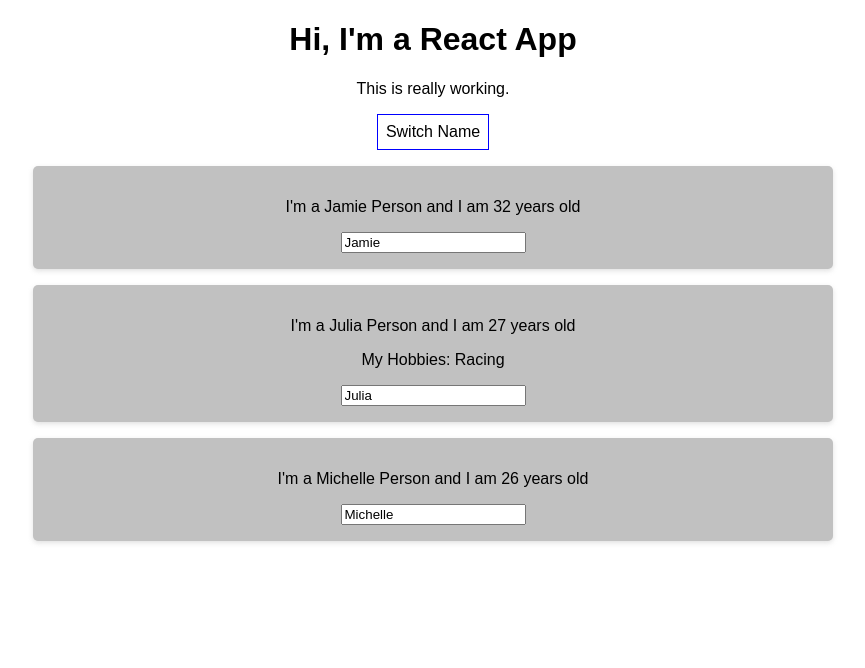
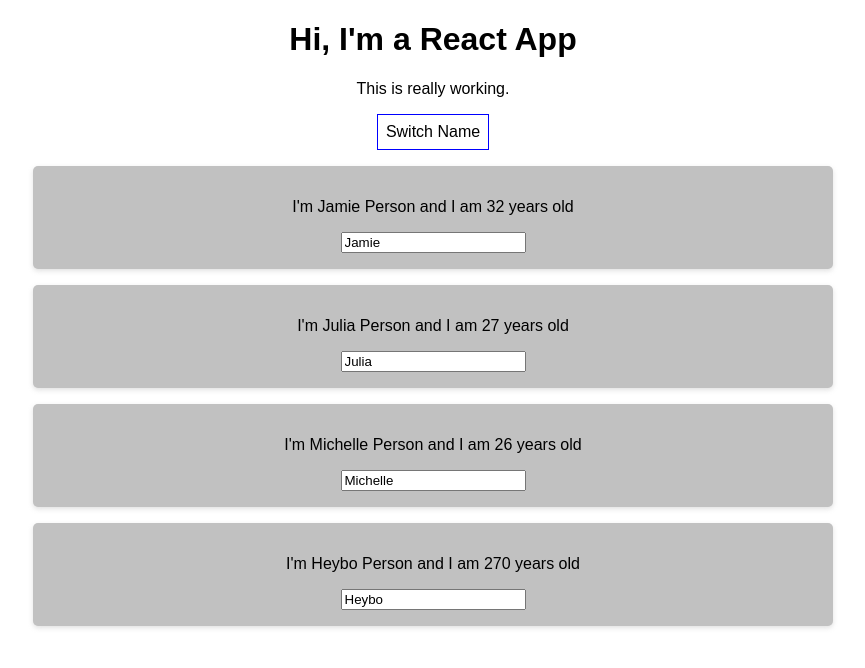
Before and after one commit to jamiev03/React-Playground, a React (Create React App) app in the folder react-complete-guide/: page / in a window 1280 px wide. Both pictures are taken after a click on the button "Switch Name". Shown: the top 668 px of the page, without its empty margins (207-1072 px from the left). Built offline with nearby package versions, Linux system fonts and the light colour scheme.

Commit message:
introduce deleting of a component, using map to interate over the array and give a new array outputing JSX.

```diff
--- a/react-complete-guide/src/App.js
+++ b/react-complete-guide/src/App.js
@@ -7,22 +7,11 @@ class App extends Component {
   persons: [
     { name: 'Jamie', age: 32},
     { name: 'Julia', age: 27},
-    { name: 'Michelle', age: 26}
+    { name: 'Michelle', age: 26},
+    { name: 'Heybo', age: 270}
   ],
   showPersons: false
 }
-
-switchNameHandler = (newName) => {
-  // console.log('Was clicked!');
-  //DON'T DO THIS- this.state.persons[0].name = 'Jacob';
-  this.setState( {
-    persons: [
-      { name: newName, age: 23},
-      { name: 'Julia', age: 27},
-      { name: 'Michelle', age: 20}
-    ]
-  })
-};
 
 nameChangedHandler = (event) => {
   this.setState( {
@@ -32,6 +21,13 @@ nameChangedHandler = (event) => {
       { name: 'Michelle', age: 20}
     ]
   })
+}
+
+deletePersonHandler = (personIndex) => {
+  // const persons = this.state.persons.slice();
+  const persons = [...this.state.persons];
+  persons.splice(personIndex, 1);
+  this.setState({persons: persons});
 }
 
 togglePersonHandler = () => {
@@ -53,17 +49,12 @@ render() {
   if (this.state.showPersons) {//boolean statement- is either true or false
     persons = (
       <div>
-          <Person
-            name={this.state.persons[0].name}
-            age={this.state.persons[0].age} />
-          <Person
-            name={this.state.persons[1].name}
-            age={this.state.persons[1].age}
-            clicky={this.switchNameHandler.bind(this, 'JAcob')}
-            inputChanged={this.nameChangedHandler}>My Hobbies: Racing</Person>
-          <Person
-            name={this.state.persons[2].name}
-            age={this.state.persons[2].age}/>
+        {this.state.persons.map((person, index) => {
+          return <Person
+            clicky={() => this.deletePersonHandler(index)}
+            name={person.name}
+            age={person.age} />
+        })}
       </div>
     )
   }
--- a/react-complete-guide/src/Person/Person.js
+++ b/react-complete-guide/src/Person/Person.js
@@ -7,7 +7,7 @@ import './Person.css'
 const person = props => {
 return (
     <div className="Person">
-        <p onClick={props.clicky}>I'm a {props.name} Person and I am {props.age} years old</p>
+        <p onClick={props.clicky}>I'm {props.name} Person and I am {props.age} years old</p>
         <p>{props.children}</p>
         <input type="text" onChange={props.inputChanged} value={props.name} />
     </div>
```
